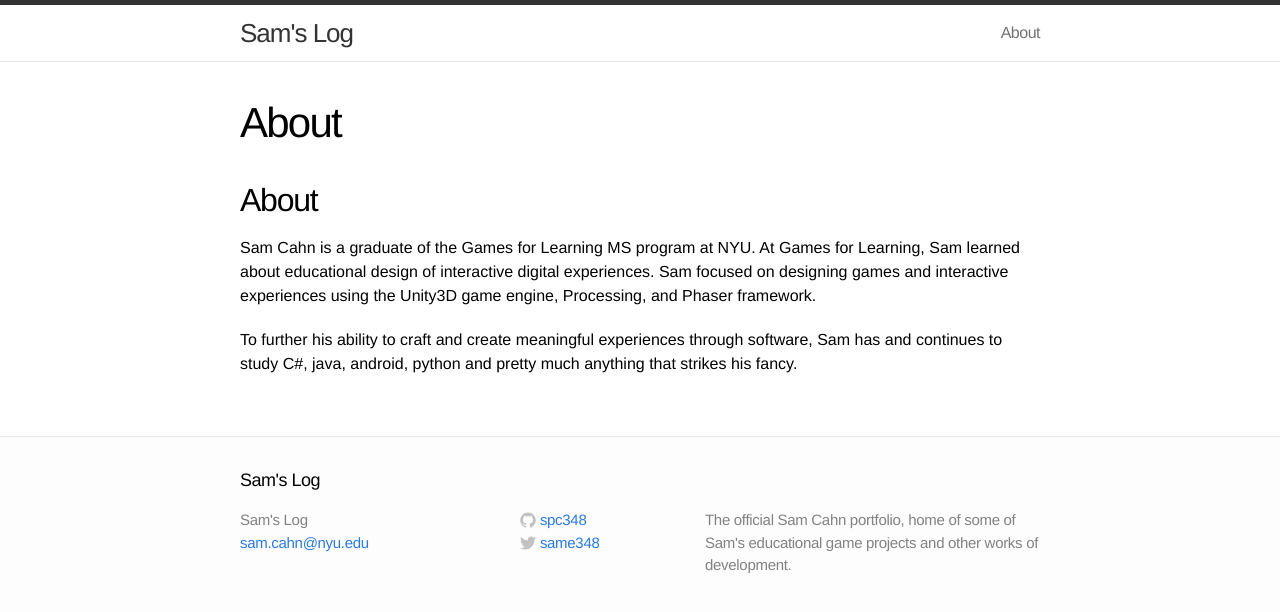
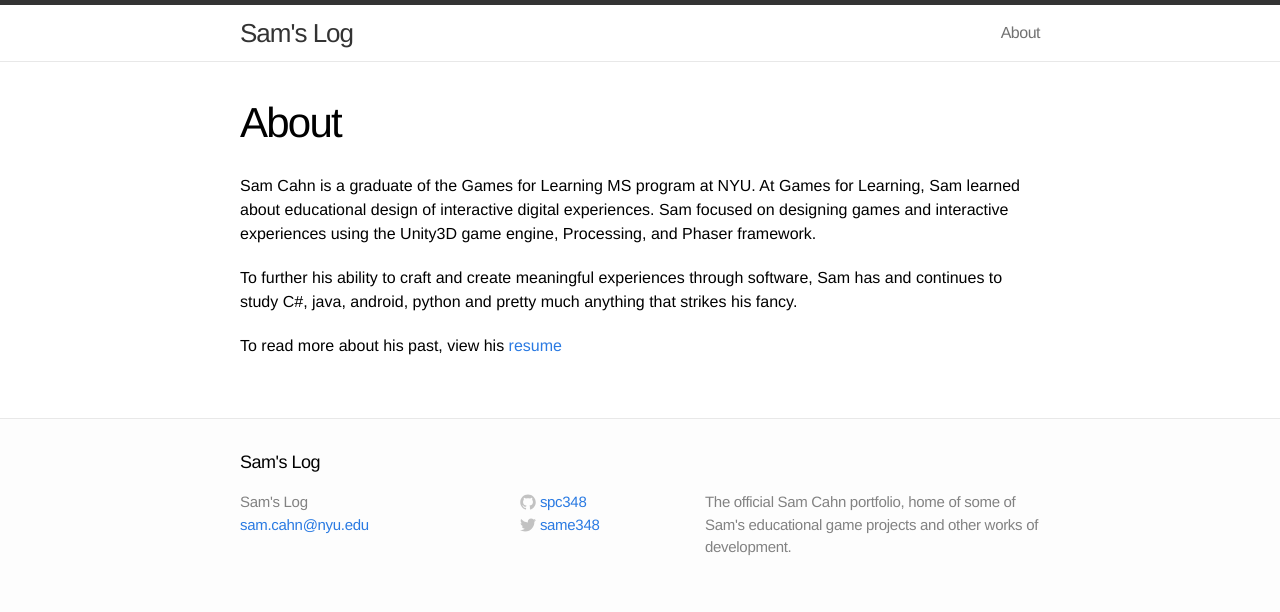
Before and after one commit to spc348/spc348.github.io, a Jekyll site: the page built from about.md, in a window 1280 px wide. Shown: the top 612 px of the page. Built offline with Jekyll 4.4.1, drawn with Linux system fonts in a browser that asks for light colours.

Commit message:
linked to resume

```diff
--- a/about.md
+++ b/about.md
@@ -4,8 +4,9 @@ title: About
 permalink: /about/
 ---
 
-## About
 
 Sam Cahn is a graduate of the Games for Learning MS program at NYU. At Games for Learning, Sam learned about educational design of interactive digital experiences. Sam focused on designing games and interactive experiences using the Unity3D game engine, Processing, and Phaser framework.
 
 To further his ability to craft and create meaningful experiences through software, Sam has and continues to study C#, java, android, python and pretty much anything that strikes his fancy.
+
+To read more about his past, view his [resume](https://drive.google.com/file/d/0B4Yd1SnQySb9cUNINjcyQjdKeGs/view?usp=sharing)
```
